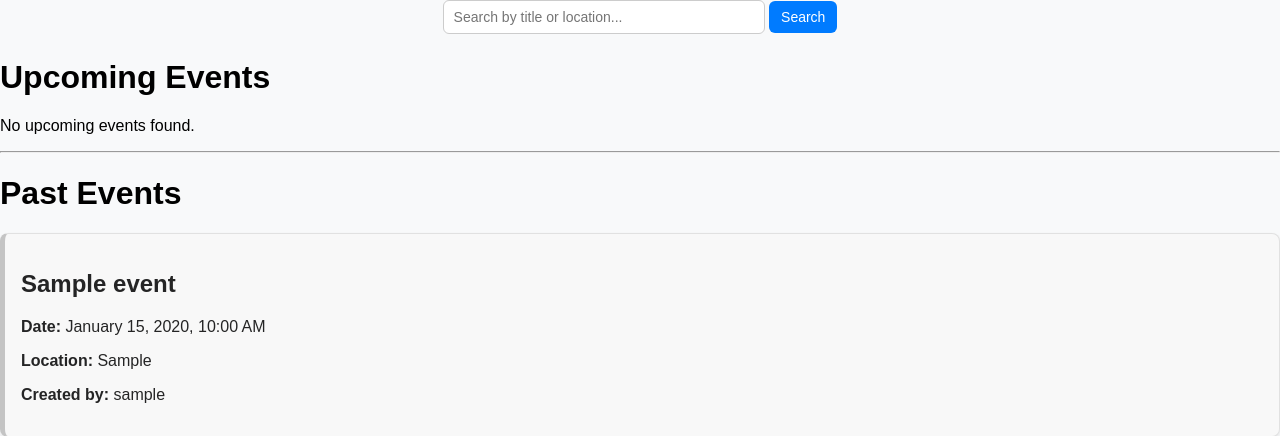
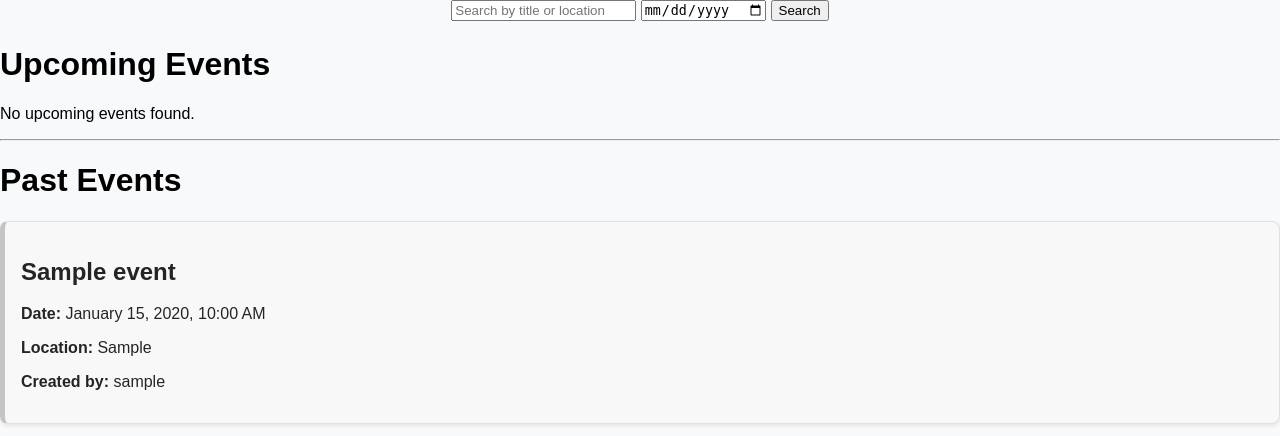
Before and after one commit to zeinali1/capstone-project, a Django app: page /home/ in a window 1280 px wide. Shown: the part 48-484 px from the top of the page. Run offline with Django 5.2, Linux system fonts and the light colour scheme; tables that the repository leaves empty hold one stand-in row (values such as "Sample post").

Commit message:
update home.html, annotate attendee

```diff
--- a/main_app/templates/events/home.html
+++ b/main_app/templates/events/home.html
@@ -5,11 +5,12 @@
 <div class="container">
 
     <div class="search-section">
-        <form method="get" action="{% url 'home' %}">
-            <input type="text" name="q" value="{{ query }}" placeholder="Search by title or location..." class="search-input">
-            <button type="submit" class="search-btn">Search</button>
-            {% if query %}
-                <a href="{% url 'home' %}" class="clear-btn">Clear</a>
+        <form method="get" class="search-form">
+            <input type="text" name="q" placeholder="Search by title or location" value="{{ query }}">
+            <input type="date" name="date" value="{{ date_query }}">
+            <button type="submit">Search</button>
+            {% if query or date_query %}
+            <a href="{% url 'home' %}" class="clear-btn">Clear</a>
             {% endif %}
         </form>
     </div>
@@ -24,6 +25,9 @@
                     <p><strong>Date:</strong> {{ event.event_date|date:"F j, Y, g:i A" }}</p>
                     <p><strong>Location:</strong> {{ event.location }}</p>
                     <p><strong>Created by:</strong> {{ event.created_by.username }}</p>
+                    {% if event.is_mine %}
+                    <p><strong>Attendees:</strong> {{ event.attendee_count }}</p>
+                    {% endif %}
 
                     <div class="event-actions">
                         {% if event.is_mine %}
```
